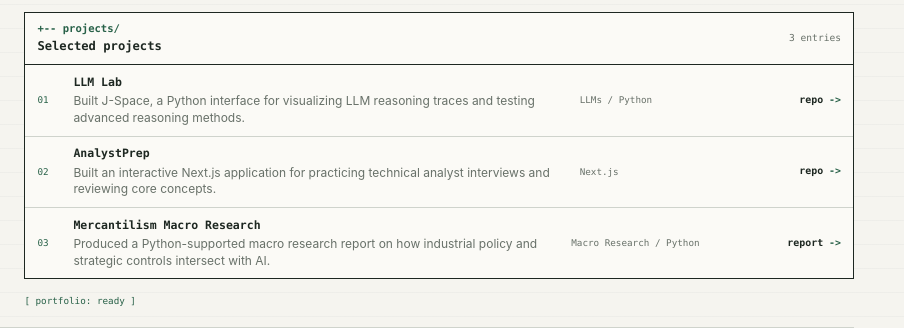
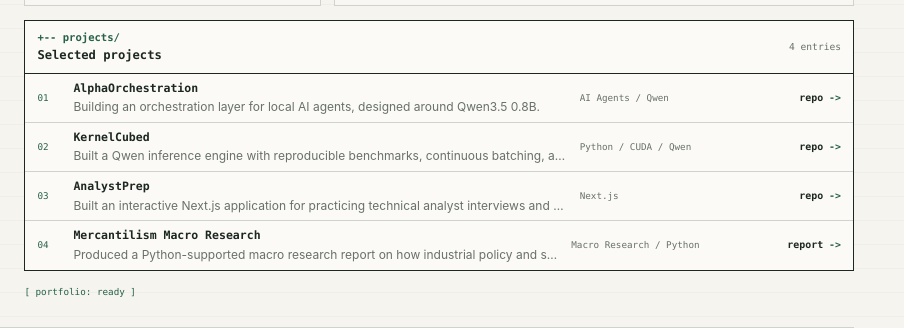
Before and after one commit to andersj05/Portfolio, a website: page index.html in a window 1280 px wide. Shown: the part 428-756 px from the top of the page, 376-1280 px from the left. Drawn offline with Linux system fonts and the light colour scheme.

Commit message:
Refresh portfolio project lineup

```diff
--- a/index.html
+++ b/index.html
@@ -174,31 +174,50 @@
                 <p class="section-path" aria-hidden="true">+-- projects/</p>
                 <h2 id="projects-title">Selected projects</h2>
               </div>
-              <span>3 entries</span>
+              <span>4 entries</span>
             </div>
 
             <div class="project-list">
               <article class="project-row">
                 <span class="project-index">01</span>
                 <div>
-                  <h3>LLM Lab</h3>
+                  <h3>AlphaOrchestration</h3>
                   <p>
-                    Built J-Space, a Python interface for visualizing LLM
-                    reasoning traces and testing advanced reasoning methods.
+                    Building an orchestration layer for local AI agents,
+                    designed around Qwen3.5 0.8B.
                   </p>
                 </div>
-                <span class="project-stack">LLMs / Python</span>
+                <span class="project-stack">AI Agents / Qwen</span>
                 <a
-                  href="https://github.com/andersj05/llm-lab"
+                  href="https://github.com/andersj05/AlphaOrchestration"
                   target="_blank"
                   rel="noopener noreferrer"
-                  aria-label="Open the LLM Lab repository"
+                  aria-label="Open the AlphaOrchestration repository"
                 >
                   repo <span aria-hidden="true">-&gt;</span>
                 </a>
               </article>
               <article class="project-row">
                 <span class="project-index">02</span>
+                <div>
+                  <h3>KernelCubed</h3>
+                  <p>
+                    Built a Qwen inference engine with reproducible benchmarks,
+                    continuous batching, and custom CUDA experiments.
+                  </p>
+                </div>
+                <span class="project-stack">Python / CUDA / Qwen</span>
+                <a
+                  href="https://github.com/andersj05/KernelCubed"
+                  target="_blank"
+                  rel="noopener noreferrer"
+                  aria-label="Open the KernelCubed repository"
+                >
+                  repo <span aria-hidden="true">-&gt;</span>
+                </a>
+              </article>
+              <article class="project-row">
+                <span class="project-index">03</span>
                 <div>
                   <h3>AnalystPrep</h3>
                   <p>
@@ -217,7 +236,7 @@
                 </a>
               </article>
               <article class="project-row">
-                <span class="project-index">03</span>
+                <span class="project-index">04</span>
                 <div>
                   <h3>Mercantilism Macro Research</h3>
                   <p>
--- a/scripts/build.mjs
+++ b/scripts/build.mjs
@@ -20,7 +20,8 @@
   'styles.css',
   'github_profile.JPG',
   'og.png',
-  'project-images/llm-lab.png',
+  'project-images/alpha-orchestration.png',
+  'project-images/kernelcubed.png',
   'project-images/analystprep.png',
   'project-images/toll-road-report.png',
   'reports/the-toll-road-moves.pdf',
--- a/styles.css
+++ b/styles.css
@@ -910,6 +910,17 @@
   .portfolio-console {
     align-content: center;
   }
+
+  .home-page .project-row {
+    min-height: 45px;
+    padding-block: 0.38rem;
+  }
+
+  .home-page .project-row p {
+    overflow: hidden;
+    text-overflow: ellipsis;
+    white-space: nowrap;
+  }
 }
 
 @media (width <= 880px) {
```
Also changed, not shown: projects.html (+51 -15 lines), tests/e2e/site.spec.js (+1 -1 lines), tests/site-structure.test.mjs (+3 -2 lines), project-images/alpha-orchestration.png (added), project-images/kernelcubed.png (added), project-images/llm-lab.png (deleted).
